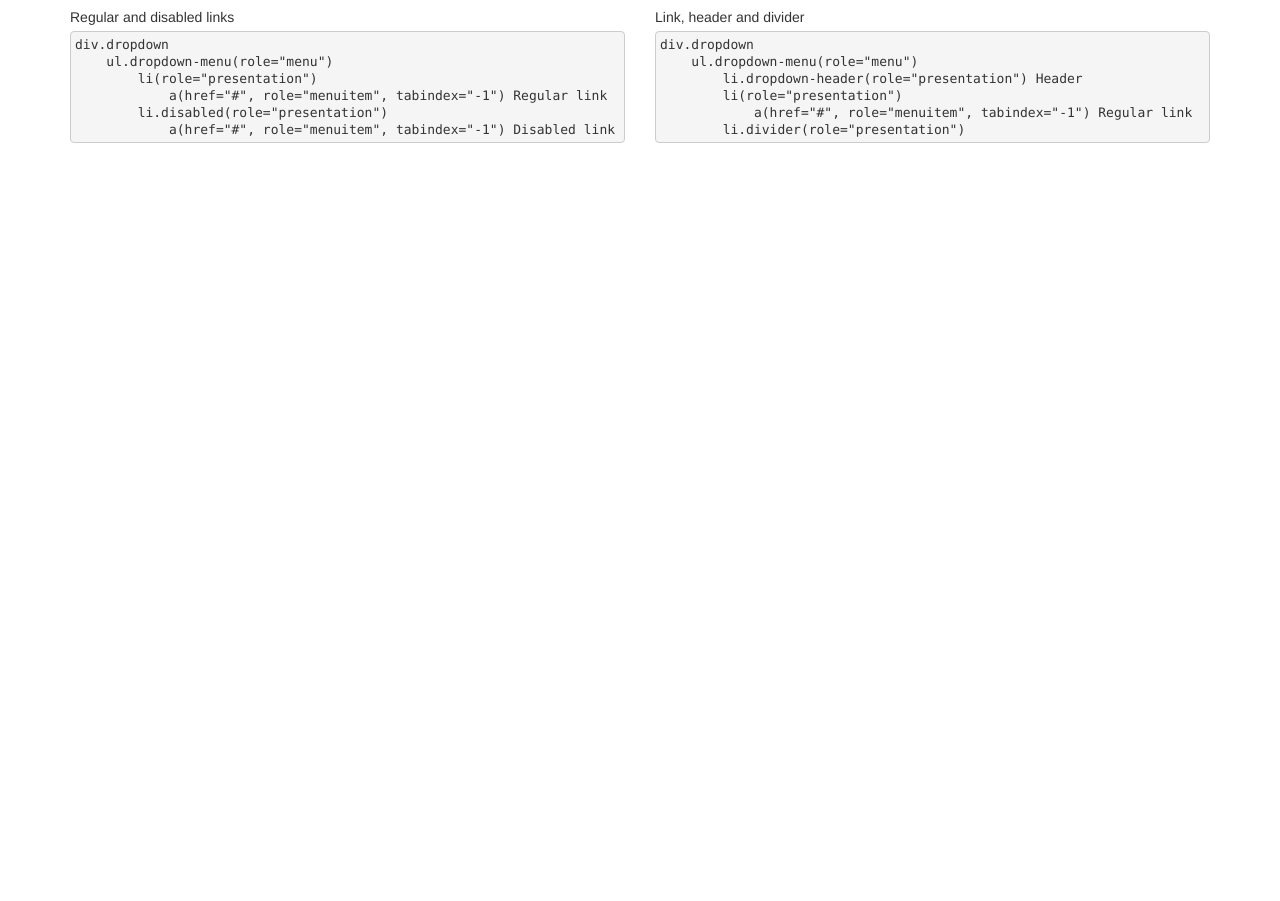
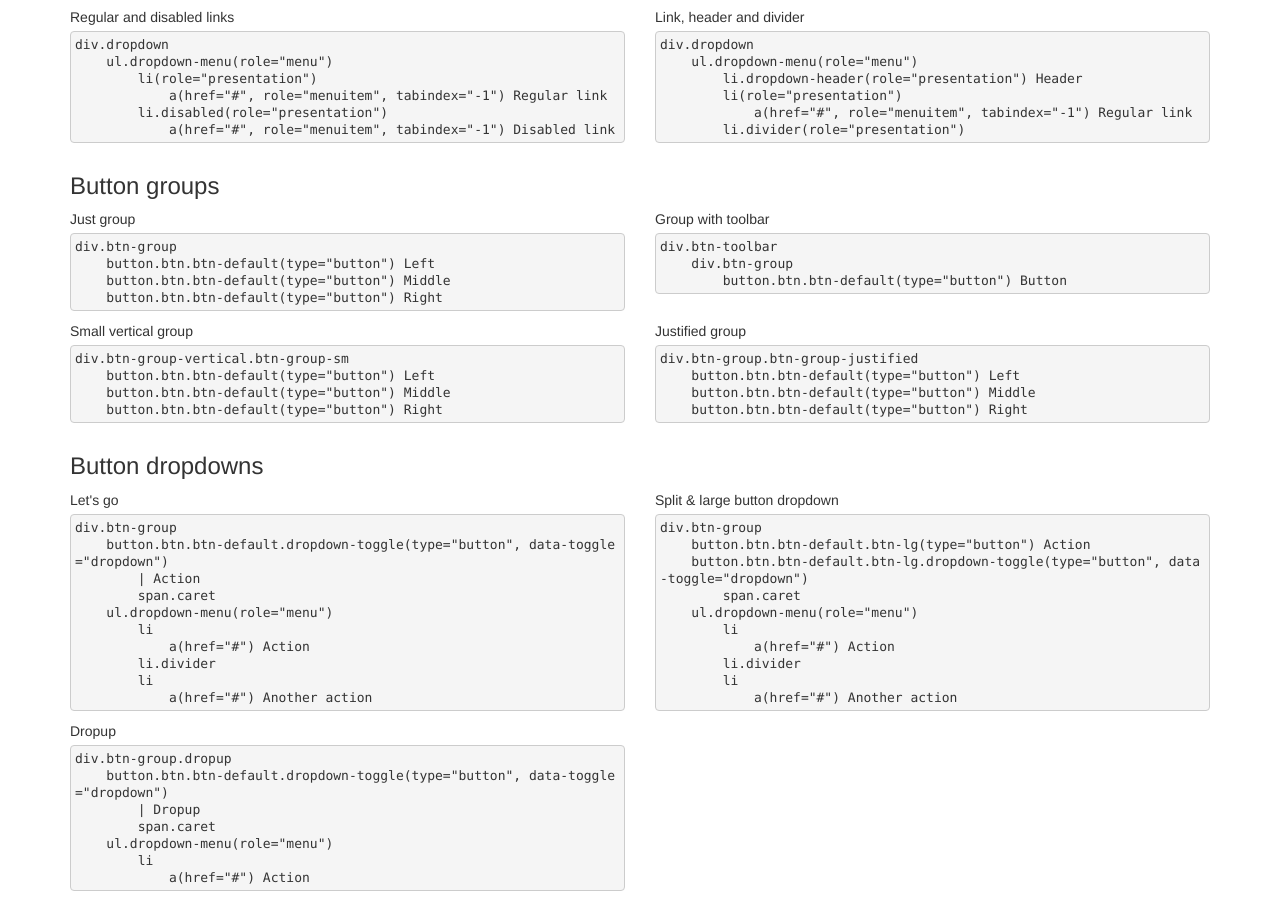
Before and after one commit to cafeway/bootsnip, a plain HTML site: page index.html in a window 1280 px wide. Shown: the part 162-1063 px from the top of the page. Before the commit the page ends 800 px from the top, so only its background shows below. Drawn offline with Linux system fonts and the light colour scheme.

Commit message:
Dropdowns & button groups

```diff
--- a/index.html
+++ b/index.html
@@ -40,6 +40,81 @@
         li.divider(role="presentation")</pre>
             </div>
         </div>
+
+        <h3>Button groups</h3>
+        <div class="row">
+            <div class="col-lg-6 col-md-12">
+                Just group
+                <pre class="snippet">div.btn-group
+    button.btn.btn-default(type="button") Left
+    button.btn.btn-default(type="button") Middle
+    button.btn.btn-default(type="button") Right</pre>
+            </div>
+            <div class="col-lg-6 col-md-12">
+                Group with toolbar
+                <pre class="snippet">div.btn-toolbar
+    div.btn-group
+        button.btn.btn-default(type="button") Button</pre>
+            </div>
+        </div>
+        <div class="row">
+            <div class="col-lg-6 col-md-12">
+                Small vertical group
+                <pre class="snippet">div.btn-group-vertical.btn-group-sm
+    button.btn.btn-default(type="button") Left
+    button.btn.btn-default(type="button") Middle
+    button.btn.btn-default(type="button") Right</pre>
+            </div>
+            <div class="col-lg-6 col-md-12">
+                Justified group
+                <pre class="snippet">div.btn-group.btn-group-justified
+    button.btn.btn-default(type="button") Left
+    button.btn.btn-default(type="button") Middle
+    button.btn.btn-default(type="button") Right</pre>
+            </div>
+        </div>
+
+        <h3>Button dropdowns</h3>
+        <div class="row">
+            <div class="col-lg-6 col-md-12">
+                Let's go
+                <pre class="snippet">div.btn-group
+    button.btn.btn-default.dropdown-toggle(type="button", data-toggle="dropdown")
+        | Action
+        span.caret
+    ul.dropdown-menu(role="menu")
+        li
+            a(href="#") Action
+        li.divider
+        li
+            a(href="#") Another action</pre>
+            </div>
+            <div class="col-lg-6 col-md-12">
+                Split & large button dropdown
+                <pre class="snippet">div.btn-group
+    button.btn.btn-default.btn-lg(type="button") Action
+    button.btn.btn-default.btn-lg.dropdown-toggle(type="button", data-toggle="dropdown")
+        span.caret
+    ul.dropdown-menu(role="menu")
+        li
+            a(href="#") Action
+        li.divider
+        li
+            a(href="#") Another action</pre>
+            </div>
+        </div>
+        <div class="row">
+            <div class="col-lg-6 col-md-12">
+                Dropup
+                <pre class="snippet">div.btn-group.dropup
+    button.btn.btn-default.dropdown-toggle(type="button", data-toggle="dropdown")
+        | Dropup
+        span.caret
+    ul.dropdown-menu(role="menu")
+        li
+            a(href="#") Action</pre>
+            </div>
+        </div>
     </section>
 
     <script type="text/javascript" src="js/jquery.min.js"></script>
```
